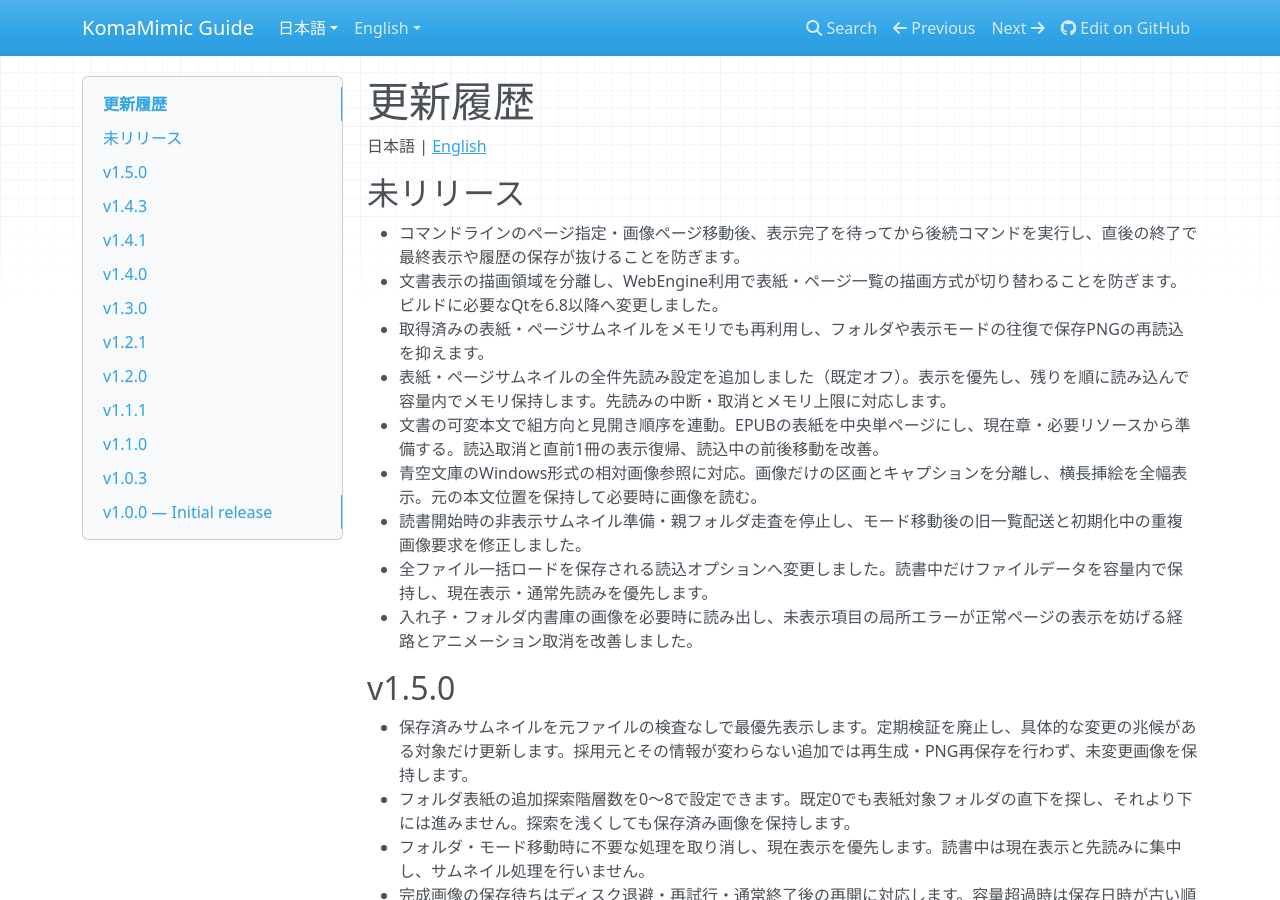
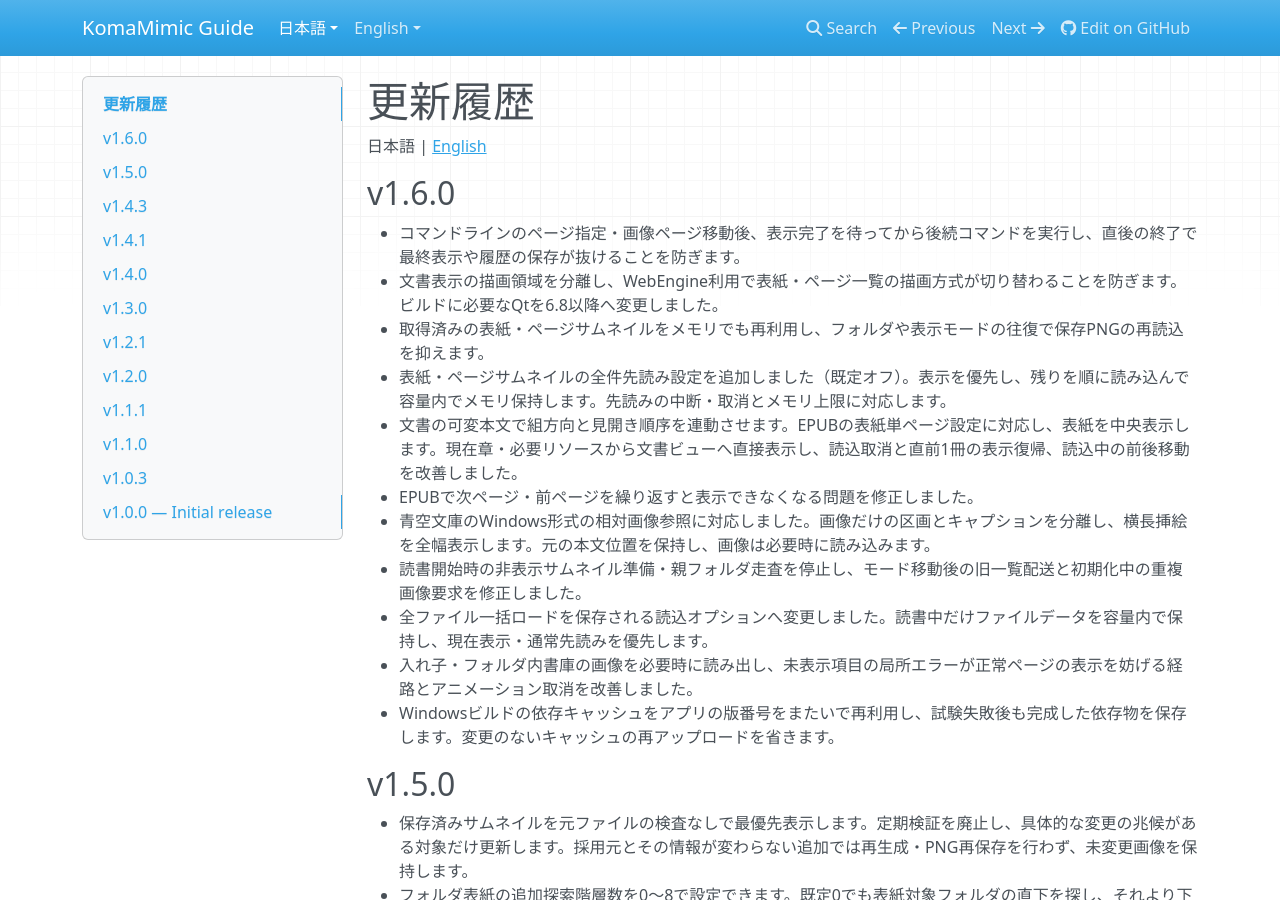
Before and after one commit to asfdrwe/KomaMimic, an MkDocs documentation site: the page built from docs/site/changelog.md, in a window 1280 px wide and 900 px high. Built offline with MkDocs 1.6.1, drawn with Linux system fonts in a browser that asks for light colours; nearby versions of some CDN libraries.

```diff
--- a/CMakeLists.txt
+++ b/CMakeLists.txt
@@ -7,7 +7,7 @@ endif()
 # Migrate the old vcpkg feature; WebEngine is now a required dependency.
 list(REMOVE_ITEM VCPKG_MANIFEST_FEATURES extended-documents)
 include(cmake/WindowsFast.cmake)
-project(KomaMimic VERSION 1.5.0 LANGUAGES CXX)
+project(KomaMimic VERSION 1.6.0 LANGUAGES CXX)
 include(CTest)
 set(CMAKE_CXX_STANDARD 20)
 set(CMAKE_CXX_STANDARD_REQUIRED ON)
--- a/docs/site/changelog.md
+++ b/docs/site/changelog.md
@@ -2,17 +2,19 @@
 
 日本語 | [English](en/changelog.md)
 
-## 未リリース
+## v1.6.0
 
 - コマンドラインのページ指定・画像ページ移動後、表示完了を待ってから後続コマンドを実行し、直後の終了で最終表示や履歴の保存が抜けることを防ぎます。
 - 文書表示の描画領域を分離し、WebEngine利用で表紙・ページ一覧の描画方式が切り替わることを防ぎます。ビルドに必要なQtを6.8以降へ変更しました。
 - 取得済みの表紙・ページサムネイルをメモリでも再利用し、フォルダや表示モードの往復で保存PNGの再読込を抑えます。
 - 表紙・ページサムネイルの全件先読み設定を追加しました（既定オフ）。表示を優先し、残りを順に読み込んで容量内でメモリ保持します。先読みの中断・取消とメモリ上限に対応します。
-- 文書の可変本文で組方向と見開き順序を連動。EPUBの表紙を中央単ページにし、現在章・必要リソースから準備する。読込取消と直前1冊の表示復帰、読込中の前後移動を改善。
-- 青空文庫のWindows形式の相対画像参照に対応。画像だけの区画とキャプションを分離し、横長挿絵を全幅表示。元の本文位置を保持して必要時に画像を読む。
+- 文書の可変本文で組方向と見開き順序を連動させます。EPUBの表紙単ページ設定に対応し、表紙を中央表示します。現在章・必要リソースから文書ビューへ直接表示し、読込取消と直前1冊の表示復帰、読込中の前後移動を改善しました。
+- EPUBで次ページ・前ページを繰り返すと表示できなくなる問題を修正しました。
+- 青空文庫のWindows形式の相対画像参照に対応しました。画像だけの区画とキャプションを分離し、横長挿絵を全幅表示します。元の本文位置を保持し、画像は必要時に読み込みます。
 - 読書開始時の非表示サムネイル準備・親フォルダ走査を停止し、モード移動後の旧一覧配送と初期化中の重複画像要求を修正しました。
 - 全ファイル一括ロードを保存される読込オプションへ変更しました。読書中だけファイルデータを容量内で保持し、現在表示・通常先読みを優先します。
 - 入れ子・フォルダ内書庫の画像を必要時に読み出し、未表示項目の局所エラーが正常ページの表示を妨げる経路とアニメーション取消を改善しました。
+- Windowsビルドの依存キャッシュをアプリの版番号をまたいで再利用し、試験失敗後も完成した依存物を保存します。変更のないキャッシュの再アップロードを省きます。
 
 ## v1.5.0
 
--- a/vcpkg.json
+++ b/vcpkg.json
@@ -1,6 +1,6 @@
 {
   "name": "komamimic",
-  "version-string": "1.5.0",
+  "version-string": "1.6.0",
   "description": "Cross-platform comic and image viewer",
   "license": "GPL-3.0-only",
   "builtin-baseline": "9eec002df1cd109f8f104cd966a763daf9751489",
```
Also changed, not shown: README.md (+12 -3 lines), docs/developer/releasing.md (+9 -9 lines), docs/site/en/changelog.md (+4 -2 lines), 1 other file.
